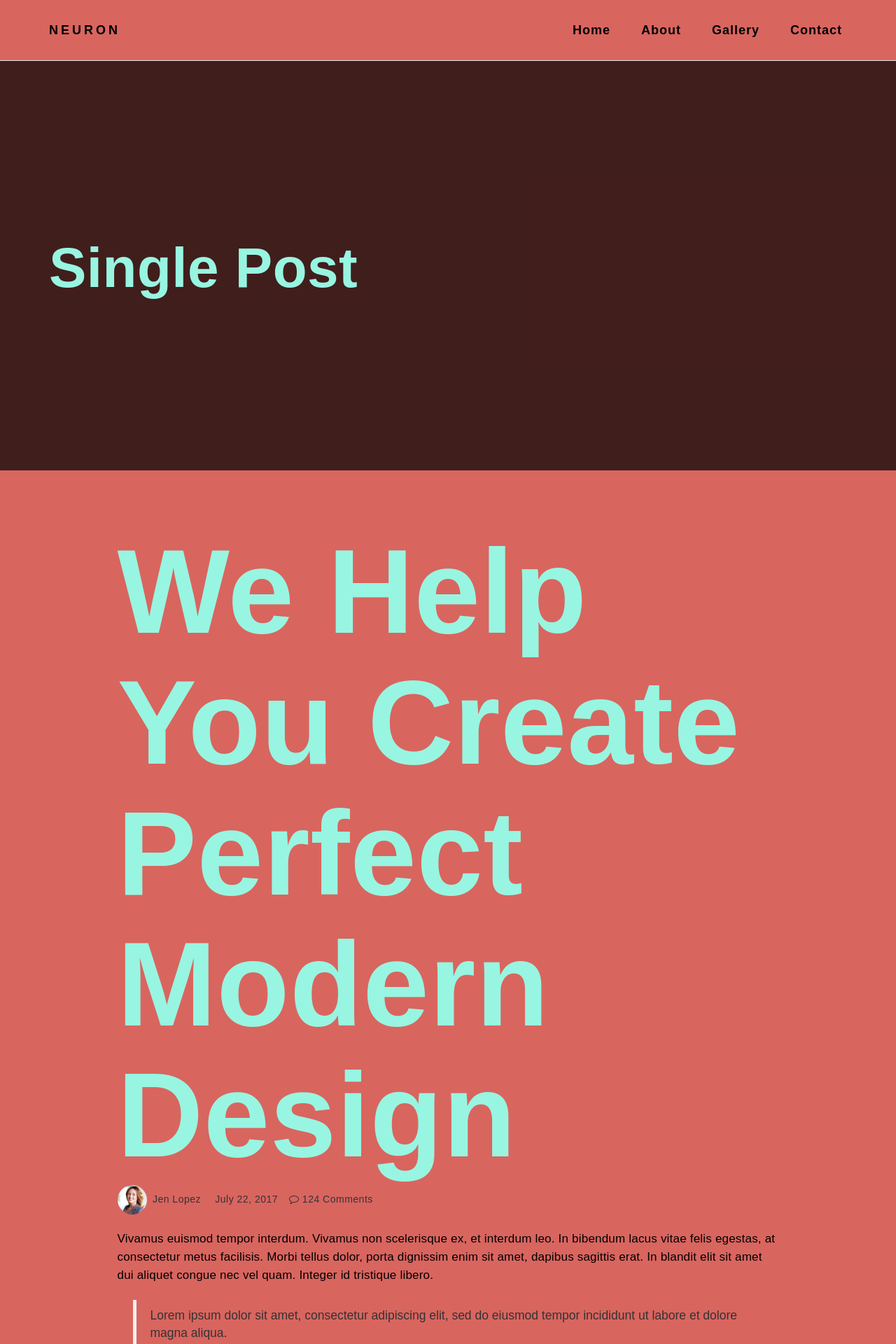
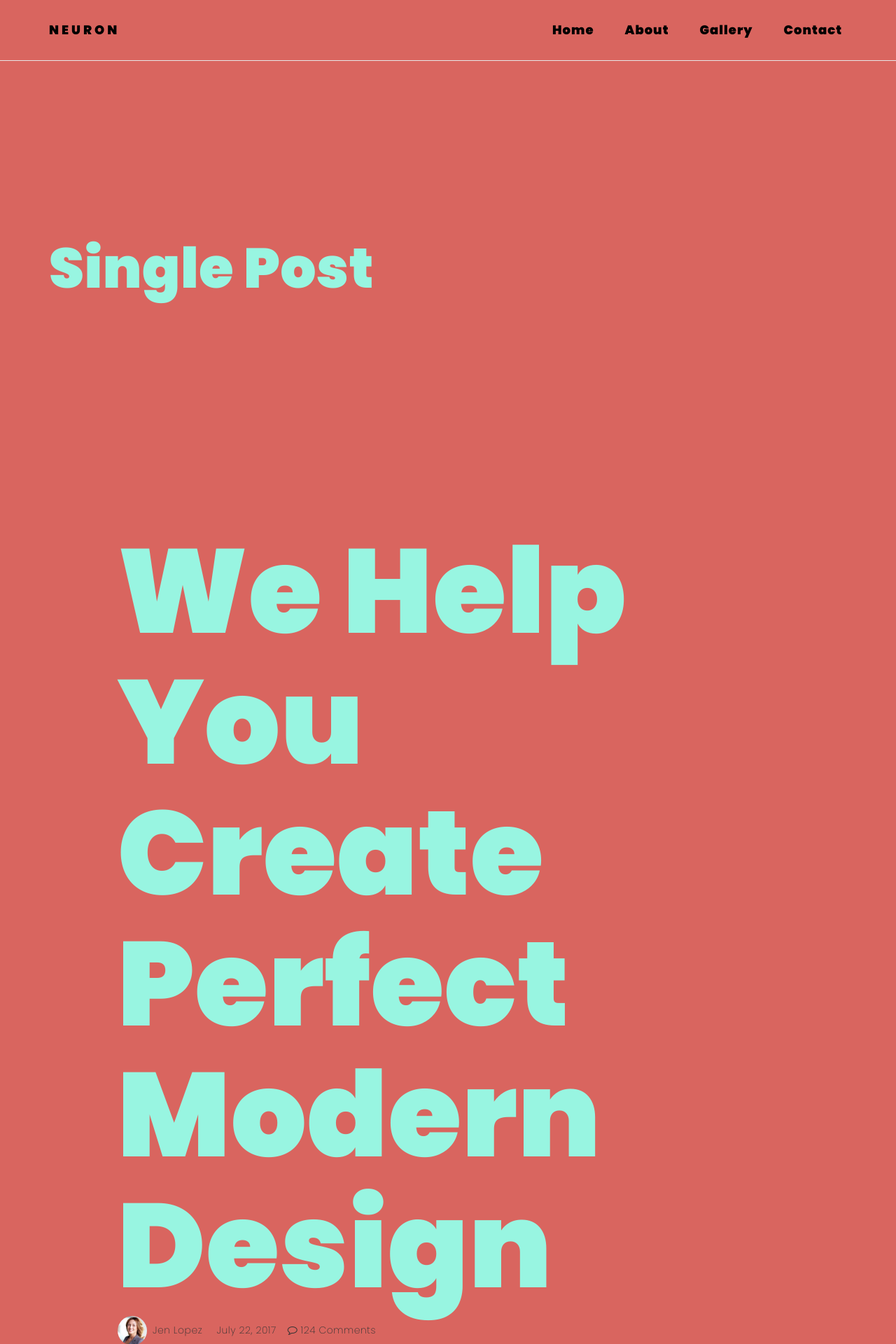
Before and after one commit to rpraka/JihyeonJe.com, a Jekyll site: the page single-post.html, which Jekyll copies as it is, in a window 1280 px wide. Shown: the top 1920 px of the page at 70% size. Built offline with Jekyll 4.4.1, drawn with Linux system fonts in a browser that asks for light colours.

Commit message:
Update single-post.html

```diff
--- a/single-post.html
+++ b/single-post.html
@@ -22,8 +22,9 @@
 
 <!-- Main css -->
 <link rel="stylesheet" href="css/style.css">
-<link href="https://fonts.googleapis.com/css?family=Lora|Merriweather:300,400" rel="stylesheet">
-
+<link rel="preconnect" href="https://fonts.googleapis.com">
+<link rel="preconnect" href="https://fonts.gstatic.com" crossorigin>
+<link href="https://fonts.googleapis.com/css2?family=Poppins:wght@200;900&display=swap" rel="stylesheet">
 </head>
 <body>
 
@@ -63,7 +64,6 @@
 <!-- Home Section -->
 
 <section id="home" class="main-single-post parallax-section">
-     <div class="overlay"></div>
      <div class="container">
           <div class="row">
 
```
